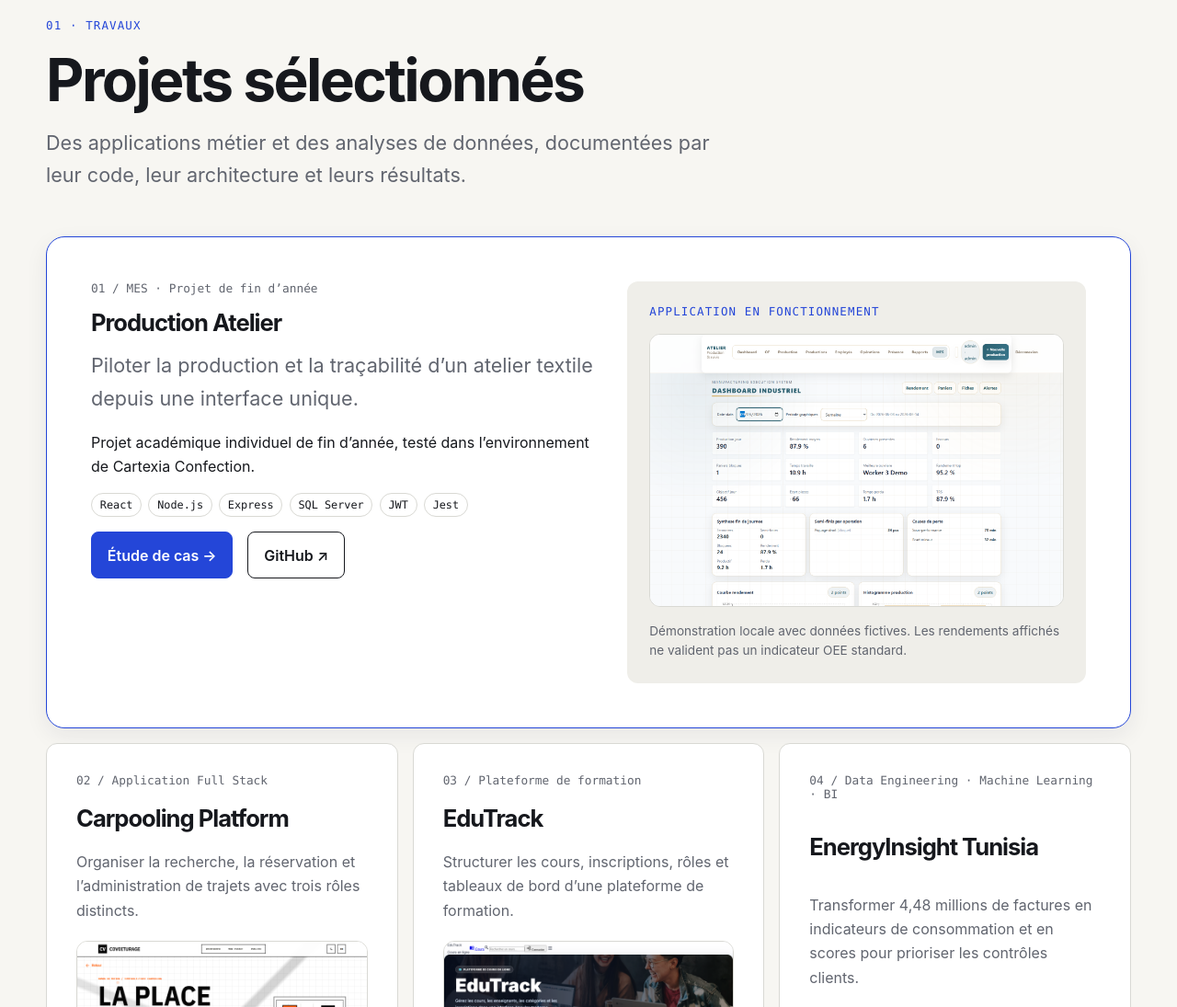
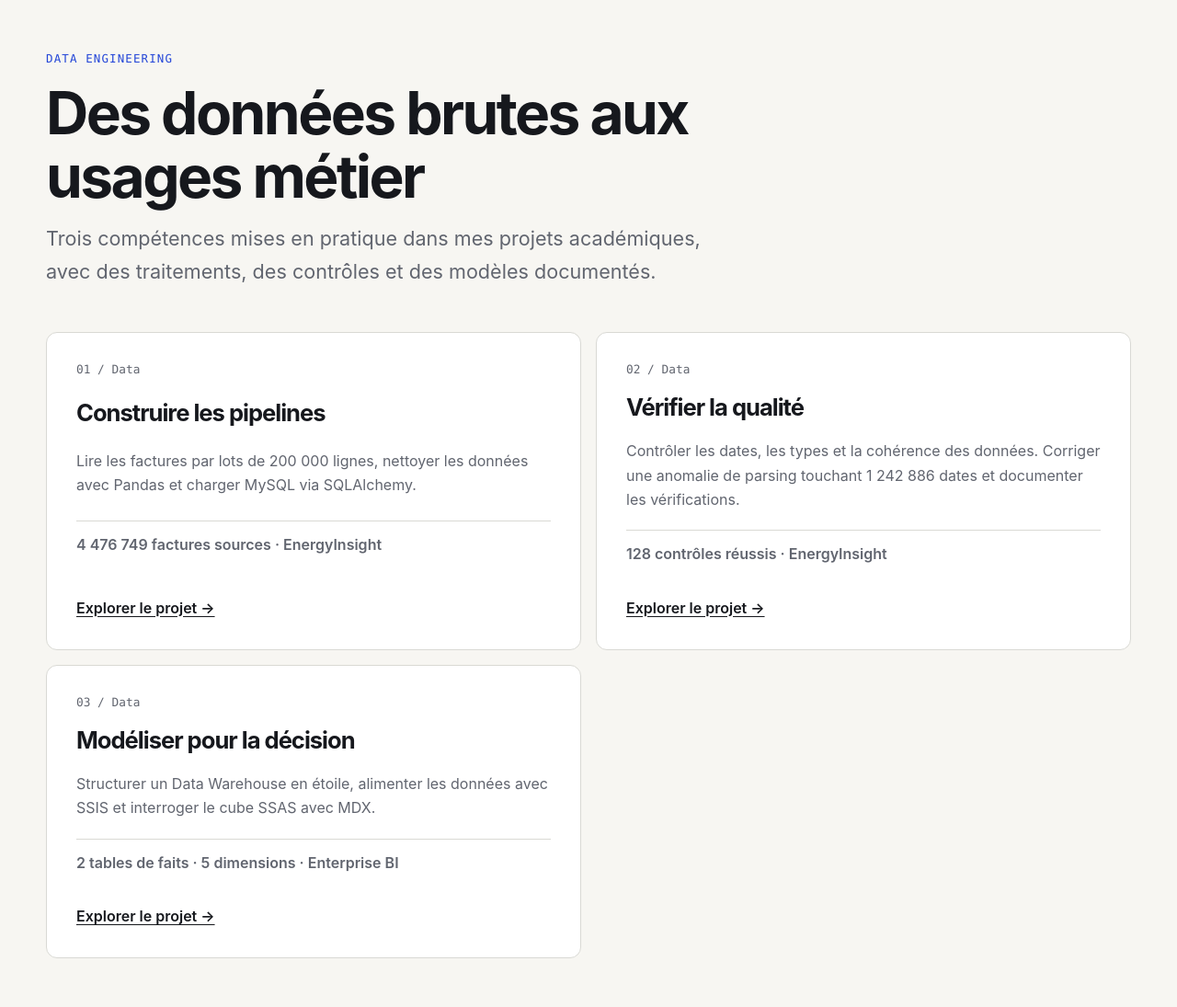
Before and after one commit to KhaledZouari/portfolio-khaled-zouari, an Astro site: page / in a window 1280 px wide. Shown: the part 1120-2215 px from the top of the page at 92% size. Built offline with nearby package versions, Linux system fonts and the light colour scheme; Astro itself is replaced by a stand-in of ours.

Commit message:
Highlight data engineering skills and update portfolio CV

```diff
--- a/src/components/home/HomePage.astro
+++ b/src/components/home/HomePage.astro
@@ -9,7 +9,7 @@ import { profile } from '../../data/profile';
 import { projects, featuredProjects } from '../../data/projects';
 import { experiences } from '../../data/experience';
 import { education } from '../../data/education';
-import { skillGroups } from '../../data/skills';
+import { skillGroups, dataCapabilities } from '../../data/skills';
 import type { Locale } from '../../config/site';
 import { Picture } from 'astro:assets';
 import portrait from '../../assets/khaled-zouari.png';
@@ -19,7 +19,7 @@ const fr = locale === 'fr';
 const prefix = fr ? '' : '/en';
 const t = {
   projects: fr ? 'Projets sélectionnés' : 'Selected projects',
-  projectsLead: fr ? 'Des applications métier et des analyses de données, documentées par leur code, leur architecture et leurs résultats.' : 'Business applications and data analytics documented through code, architecture and results.',
+  projectsLead: fr ? 'Du pipeline de données à l’application métier : des projets documentés par leur code, leur architecture et leurs résultats.' : 'From data pipelines to business applications: projects documented through code, architecture and results.',
   caseStudy: fr ? 'Étude de cas' : 'Case study',
   repository: fr ? 'Code source' : 'Source code',
 };
@@ -30,8 +30,8 @@ const personSchema = {
   address: { '@type': 'PostalAddress', addressLocality: 'Rouen', addressCountry: 'FR' },
   alumniOf: [{ '@type': 'CollegeOrUniversity', name: 'ESIGELEC' }, { '@type': 'CollegeOrUniversity', name: 'Institut International de Technologie' }],
 };
-const production = featuredProjects.find((project) => project.slug === 'production-atelier')!;
-const premiumProjects = featuredProjects.filter((project) => project.slug !== 'production-atelier');
+const spotlight = featuredProjects.find((project) => project.slug === 'energyinsight-tunisia')!;
+const premiumProjects = featuredProjects.filter((project) => project.slug !== 'energyinsight-tunisia').sort((a, b) => Number(b.slug === 'enterprise-bi') - Number(a.slug === 'enterprise-bi'));
 ---
 <Header {locale} />
 <main id="main">
@@ -60,17 +60,26 @@ const premiumProjects = featuredProjects.filter((project) => project.slug !== 'p
     </div>
   </section>
 
+  <section class="section data-expertise" id="data-engineering" aria-labelledby="data-title">
+    <div class="container">
+      <div class="section-head" data-reveal><p class="eyebrow">Data Engineering</p><h2 id="data-title">{fr ? 'Des données brutes aux usages métier' : 'From raw data to business use'}</h2><p class="lead">{fr ? 'Trois compétences mises en pratique dans mes projets académiques, avec des traitements, des contrôles et des modèles documentés.' : 'Three skills applied in my academic projects, supported by documented processing, checks and data models.'}</p></div>
+      <div class="projects-grid">
+        {dataCapabilities.map((item) => <article class="project-card" data-reveal><span class="project-index">{item.step} / Data</span><h3>{item.title[locale]}</h3><p>{item.description[locale]}</p><p class="data-proof">{item.proof[locale]}</p><div class="card-actions"><a href={`${prefix}/projects/${item.slug}/`}>{fr ? 'Explorer le projet' : 'Explore the project'} →</a></div></article>)}
+      </div>
+    </div>
+  </section>
+
   <section class="section" id="projects">
     <div class="container">
       <div class="section-head" data-reveal><p class="eyebrow">01 · {fr ? 'Travaux' : 'Work'}</p><h2>{t.projects}</h2><p class="lead">{t.projectsLead}</p></div>
       <article class="featured-project" data-reveal>
         <div class="featured-project-copy">
-          <span class="project-index">01 / {production.kind[locale]}</span>
-          <h3>{production.name}</h3><p class="lead">{production.summary[locale]}</p><p>{production.context[locale]}</p>
-          <ul class="tags" aria-label="Technologies">{production.stack.slice(0, 6).map((item) => <li class="tag">{item}</li>)}</ul>
-          <div class="card-actions"><a class="button primary" href={`${prefix}/projects/${production.slug}/`}>{t.caseStudy} →</a><a class="button" href={production.repository} target="_blank" rel="noopener noreferrer">GitHub ↗</a></div>
+          <span class="project-index">01 / {spotlight.kind[locale]}</span>
+          <h3>{spotlight.name}</h3><p class="lead">{spotlight.summary[locale]}</p><p>{spotlight.context[locale]}</p>
+          <ul class="tags" aria-label="Technologies">{spotlight.stack.slice(0, 6).map((item) => <li class="tag">{item}</li>)}</ul>
+          <div class="card-actions"><a class="button primary" href={`${prefix}/projects/${spotlight.slug}/`}>{t.caseStudy} →</a><a class="button" href={spotlight.repository} target="_blank" rel="noopener noreferrer">GitHub ↗</a></div>
         </div>
-        <div class="featured-project-visual"><p class="eyebrow">{fr ? 'Application en fonctionnement' : 'Application in action'}</p>{production.gallery?.[0] && <a href={`${prefix}/projects/${production.slug}/#results`}><img class="project-cover" src={production.gallery[0].src} alt={production.gallery[0].alt[locale]} width={production.gallery[0].width} height={production.gallery[0].height} loading="lazy" decoding="async" /></a>}<p class="evidence-note">{production.evidence?.[locale]}</p></div>
+        <div class="featured-project-visual"><p class="eyebrow">{fr ? 'Du traitement à la restitution BI' : 'From processing to BI reporting'}</p>{spotlight.gallery?.[0] && <a href={`${prefix}/projects/${spotlight.slug}/#results`}><img class="project-cover" src={spotlight.gallery[0].src} alt={spotlight.gallery[0].alt[locale]} width={spotlight.gallery[0].width} height={spotlight.gallery[0].height} loading="lazy" decoding="async" /></a>}<p class="evidence-note">{spotlight.evidence?.[locale]}</p></div>
       </article>
       <div class="projects-grid premium-projects">
         {premiumProjects.map((project, index) => (
--- a/src/components/interactive/ArchitectureFlow.astro
+++ b/src/components/interactive/ArchitectureFlow.astro
@@ -9,7 +9,7 @@ const nodes = architectureEvidence.map((item) => ({ ...item, tech: item.layer, p
   <div class="architecture-heading"><p class="eyebrow">{fr ? 'Architecture démontrée' : 'Demonstrated architecture'}</p><h2 id="architecture-title">{fr ? 'Logiciel & données' : 'Software & data'}</h2><p class="flow-scope">{fr ? 'Applications métier' : 'Business applications'}</p></div>
   <div class="architecture-stack">{nodes.map((node, index) => <div class="flow-step" data-step={index}><button type="button" aria-pressed={index === 0 ? 'true' : 'false'} data-flow-node data-projects={node.projects}><span class="flow-layer">0{index + 1} · {node.tech}</span><strong>{node.label}</strong></button>{index < nodes.length - 1 && <span class="flow-connector" aria-hidden="true"><i></i></span>}</div>)}</div>
   <div class="flow-proof" aria-live="polite"><span>{fr ? 'Utilisé dans' : 'Used in'}</span><strong data-flow-proof>{nodes[0].projects}</strong></div>
-  <div class="data-workflow"><p class="eyebrow">Data · Machine Learning</p><p>Python → MySQL → scikit-learn → Power BI</p><a href={fr ? '/projects/energyinsight-tunisia/' : '/en/projects/energyinsight-tunisia/'}>EnergyInsight Tunisia →</a></div>
+  <div class="data-workflow"><p class="eyebrow">Data Engineering · BI</p><p>Python / Pandas → Data Quality → MySQL → Power BI</p><a href={fr ? '/projects/energyinsight-tunisia/' : '/en/projects/energyinsight-tunisia/'}>EnergyInsight Tunisia →</a></div>
 </aside>
 <script>
   document.querySelectorAll('[data-architecture-flow]').forEach((flow) => {
--- a/src/components/interactive/ProofMap.astro
+++ b/src/components/interactive/ProofMap.astro
@@ -9,7 +9,7 @@ const fr = locale === 'fr';
   <div class="proof-controls" aria-label={fr ? 'Technologies et projets associés' : 'Technologies and related projects'}>
     {Object.entries(evidence).map(([technology, projects], index) => <button type="button" aria-pressed={index === 0 ? 'true' : 'false'} data-tech={technology} data-projects={projects.join('|')}><span>{technology}</span><small>{fr ? 'Utilisée dans' : 'Used in'} {projects.length} {fr ? 'projet(s)' : 'project(s)'}</small></button>)}
   </div>
-  <div class="proof-result" aria-live="polite"><p>{fr ? 'Utilisée dans :' : 'Used in:'}</p><ul data-proof-result>{evidence.Java.map((project) => <li>{project}</li>)}</ul></div>
+  <div class="proof-result" aria-live="polite"><p>{fr ? 'Utilisée dans :' : 'Used in:'}</p><ul data-proof-result>{Object.values(evidence)[0].map((project) => <li>{project}</li>)}</ul></div>
 </div>
 <script>
   document.querySelectorAll('[data-proof-map]').forEach((map) => {
--- a/src/data/experience.ts
+++ b/src/data/experience.ts
@@ -1,5 +1,5 @@
 export const experiences = [
-  { period: '07/2025 — 08/2026', company: 'Cartexia Confection', role: { fr: 'Directeur des services généraux', en: 'General Services Manager' }, details: { fr: 'Coordination des services généraux et suivi des activités quotidiennes dans un environnement industriel textile.', en: 'Coordinated general services and monitored daily activities in a textile industrial environment.' } },
+  { period: '06/2025 — 08/2025', company: 'Cartexia Confection', role: { fr: 'Stagiaire développeur Full Stack · MES textile', en: 'Full-Stack Developer Intern · Textile MES' }, details: { fr: 'Conception d’un MES avec React, Express et SQL Server : 15 écrans, 27 endpoints REST et 12 tables SQL pour centraliser production, commandes et présences. Automatisation des indicateurs et exports PDF, Excel et CSV.', en: 'Built a MES with React, Express and SQL Server: 15 screens, 27 REST endpoints and 12 SQL tables centralizing production, order and attendance data. Automated indicators and PDF, Excel and CSV exports.' } },
   { period: '02/2024 — 05/2024', company: 'CliniSYS ERP', role: { fr: 'Stagiaire développeur Full Stack', en: 'Full-Stack Developer Intern' }, details: { fr: 'Développement d’un module métier intégré à une application hospitalière pour préparer des devis associés à des traitements organisés en cures.', en: 'Developed a business module integrated into a hospital application to prepare quotations for treatments organized in cycles.' } },
   { period: '07/2023 — 08/2023', company: 'CliniSYS ERP', role: { fr: 'Stagiaire bases de données', en: 'Database Intern' }, details: { fr: 'Gestion des utilisateurs et privilèges Oracle, sauvegardes, analyse et optimisation de requêtes SQL.', en: 'Oracle user and privilege management, backups, SQL query analysis and optimization.' } },
 ] as const;
--- a/src/data/profile.ts
+++ b/src/data/profile.ts
@@ -1,33 +1,33 @@
 export const profile = {
   name: 'Khaled Zouari',
   role: {
-    fr: 'Élève ingénieur en informatique — Génie logiciel, Data & IA appliquée',
-    en: 'Computer engineering student — Software, Data & Applied Machine Learning',
+    fr: 'Élève ingénieur en informatique — Data Engineering & Génie logiciel',
+    en: 'Computer engineering student — Data Engineering & Software',
   },
-  focus: { fr: 'Logiciel · Data · Machine Learning', en: 'Software · Data · Machine Learning' },
+  focus: { fr: 'Data Engineering · BI · Logiciel', en: 'Data Engineering · BI · Software' },
   intro: {
-    fr: 'Je développe des applications métier et des solutions d’analyse : interfaces, API sécurisées, bases de données, pipelines Python et modèles de Machine Learning évalués.',
-    en: 'I build business applications and analytics solutions: interfaces, secured APIs, databases, Python data pipelines and evaluated machine-learning models.',
+    fr: 'Je transforme des données brutes en données exploitables : pipelines Python/SQL, contrôles de qualité, entrepôts de données et restitution BI. Mon expérience en développement logiciel me permet de relier ces traitements aux applications métier.',
+    en: 'I turn raw data into usable datasets through Python/SQL pipelines, quality checks, data warehouses and BI reporting. My software development experience helps me connect these workflows to business applications.',
   },
   about: {
-    fr: 'Mon parcours associe développement logiciel, bases de données et compréhension des opérations industrielles. Mon stage chez CliniSYS m’a permis de développer un module hospitalier en C#/.NET. Mes projets académiques complètent cette expérience par des plateformes Java/React/Angular, de la Business Intelligence et du Machine Learning supervisé avec Python. Je m’intéresse à la manière dont le logiciel et les données peuvent améliorer les décisions métier, avec des résultats vérifiables.',
-    en: 'My background combines software development, databases and an understanding of industrial operations. During my CliniSYS internship, I developed a hospital software module with C#/.NET. My academic projects extend that experience through Java/React/Angular platforms, Business Intelligence and supervised machine learning with Python. I focus on how software and data can improve business decisions through verifiable results.',
+    fr: 'Mon parcours associe Data Engineering, développement logiciel et compréhension des opérations industrielles. Avec EnergyInsight, j’ai construit une chaîne de traitement Python, du nettoyage des factures au chargement MySQL et à la restitution Power BI. Avec Enterprise BI, j’ai conçu un modèle en étoile, des flux SSIS et un cube SSAS. Mes expériences chez CliniSYS et Cartexia complètent ces projets par la pratique des bases de données et des applications métier.',
+    en: 'My background combines Data Engineering, software development and an understanding of industrial operations. With EnergyInsight, I worked on batch invoice processing, consistency checks and MySQL loading. With Enterprise BI, I designed a star schema, SSIS flows and an SSAS cube. During my CliniSYS internship, I developed a hospital software module with C#/.NET. My academic projects extend that experience through Java/React/Angular platforms, Business Intelligence and supervised machine learning with Python. I focus on how software and data can improve business decisions through verifiable results.',
   },
   contactTitle: {
-    fr: 'Vous cherchez un stagiaire en logiciel, data ou BI ?',
-    en: 'Looking for an intern in software, data or BI?',
+    fr: 'Vous cherchez un stagiaire en Data Engineering, BI ou logiciel ?',
+    en: 'Looking for a Data Engineering, BI or software intern?',
   },
   internshipSummary: {
-    fr: 'Disponible à partir du 1er mars 2027 pour un stage en développement logiciel, analyse de données ou Business Intelligence, avec une pratique du Machine Learning dans mes projets académiques.',
-    en: 'Available from 1 March 2027 for an internship in software development, data analytics or Business Intelligence, with machine-learning experience through academic projects.',
+    fr: 'Disponible à partir du 1er mars 2027 pour un stage en Data Engineering, Business Intelligence ou développement logiciel, avec une pratique du Machine Learning dans mes projets académiques.',
+    en: 'Available from 1 March 2027 for an internship in Data Engineering, Business Intelligence or software development, with machine-learning experience through academic projects.',
   },
   pageTitle: {
-    fr: 'Khaled Zouari — Génie logiciel, Data & IA appliquée',
-    en: 'Khaled Zouari — Software Engineering, Data & Applied ML',
+    fr: 'Khaled Zouari — Data Engineering & Génie logiciel',
+    en: 'Khaled Zouari — Data Engineering & Software Engineering',
   },
   metaDescription: {
-    fr: 'Portfolio de Khaled Zouari, élève ingénieur en informatique : applications métier, analyse de données, Business Intelligence et Machine Learning appliqué. Stage dès mars 2027.',
-    en: 'Khaled Zouari’s computer engineering portfolio: business applications, data analytics, Business Intelligence and applied machine learning. Available for an internship from March 2027.',
+    fr: 'Portfolio de Khaled Zouari : pipelines Python/SQL, qualité des données, Data Warehouse, Business Intelligence et applications métier. Stage dès mars 2027.',
+    en: 'Khaled Zouari’s computer engineering portfolio: Python/SQL pipelines, data quality, data warehouses, Business Intelligence and business applications. Available for an internship from March 2027.',
   },
   location: 'Rouen, France',
   mobility: { fr: 'Mobile dans toute la France', en: 'Open to opportunities across France' },
--- a/src/data/skills.ts
+++ b/src/data/skills.ts
@@ -1,9 +1,17 @@
 export const skillGroups = [
+  { name: { fr: 'Data Engineering', en: 'Data Engineering' }, items: ['Python', 'SQL', 'Pandas', 'SQLAlchemy', 'ETL', 'Data Pipelines', 'Data Quality'] },
+  { name: { fr: 'Data Warehouse & Business Intelligence', en: 'Data Warehouse & Business Intelligence' }, items: ['Star schema', 'SSIS', 'SSAS', 'OLAP', 'MDX', 'Power BI', 'Power Query'] },
   { name: { fr: 'Langages', en: 'Languages' }, items: ['Java', 'C#', 'TypeScript', 'JavaScript', 'Python', 'PHP', 'SQL'] },
   { name: { fr: 'Backend', en: 'Backend' }, items: ['Spring Boot', 'Spring Security', '.NET', 'ASP.NET Core', 'Node.js', 'Express', 'Symfony'] },
   { name: { fr: 'Frontend', en: 'Frontend' }, items: ['React', 'Angular', 'Handlebars', 'Bootstrap', 'jQuery', 'HTML5', 'CSS3'] },
-  { name: { fr: 'Données & BI', en: 'Data & BI' }, items: ['PostgreSQL', 'MySQL', 'SQL Server', 'Oracle', 'SQLite', 'SSIS', 'SSAS', 'MDX', 'Power BI'] },
+  { name: { fr: 'Bases de données', en: 'Databases' }, items: ['PostgreSQL', 'MySQL', 'SQL Server', 'Oracle', 'SQLite'] },
   { name: { fr: 'Analyse & Machine Learning', en: 'Analytics & Machine Learning' }, items: ['Pandas', 'scikit-learn', 'SQLAlchemy'] },
   { name: { fr: 'Qualité & outils', en: 'Quality & tools' }, items: ['Git', 'GitHub', 'Maven', 'npm', 'Gulp', 'JUnit', 'Vitest', 'API REST', 'JWT', 'Design Patterns', 'CI'] },
   { name: { fr: 'Notions', en: 'Familiar with' }, items: ['Docker'] },
 ] as const;
+
+export const dataCapabilities = [
+  { step: '01', title: { fr: 'Construire les pipelines', en: 'Build data pipelines' }, description: { fr: 'Lire les factures par lots de 200 000 lignes, nettoyer les données avec Pandas et charger MySQL via SQLAlchemy.', en: 'Read invoices in 200,000-row batches, clean data with Pandas and load MySQL through SQLAlchemy.' }, proof: { fr: '4 476 749 factures sources · EnergyInsight', en: '4,476,749 source invoices · EnergyInsight' }, slug: 'energyinsight-tunisia' },
+  { step: '02', title: { fr: 'Vérifier la qualité', en: 'Check data quality' }, description: { fr: 'Contrôler les dates, les types et la cohérence des données. Corriger une anomalie de parsing touchant 1 242 886 dates et documenter les vérifications.', en: 'Check dates, types and data consistency. Correct a parsing issue affecting 1,242,886 dates and document verification.' }, proof: { fr: '128 contrôles réussis · EnergyInsight', en: '128 successful checks · EnergyInsight' }, slug: 'energyinsight-tunisia' },
+  { step: '03', title: { fr: 'Modéliser pour la décision', en: 'Model for decision-making' }, description: { fr: 'Structurer un Data Warehouse en étoile, alimenter les données avec SSIS et interroger le cube SSAS avec MDX.', en: 'Design a star-schema data warehouse, load data with SSIS and query the SSAS cube with MDX.' }, proof: { fr: '2 tables de faits · 5 dimensions · Enterprise BI', en: '2 fact tables · 5 dimensions · Enterprise BI' }, slug: 'enterprise-bi' },
+] as const;
--- a/src/lib/interaction-model.ts
+++ b/src/lib/interaction-model.ts
@@ -6,6 +6,12 @@ export const architectureEvidence = [
 ] as const;
 
 export const skillEvidence: Record<string, string[]> = {
+  Python: ['EnergyInsight Tunisia'],
+  Pandas: ['EnergyInsight Tunisia'],
+  SQLAlchemy: ['EnergyInsight Tunisia'],
+  SSIS: ['Enterprise BI Dashboard'],
+  SSAS: ['Enterprise BI Dashboard'],
+  MDX: ['Enterprise BI Dashboard'],
   Java: ['Carpooling Platform', 'EduTrack', 'MiniDrawFX'],
   'Spring Boot': ['Carpooling Platform', 'EduTrack'],
   React: ['Production Atelier', 'Carpooling Platform'],
@@ -15,7 +21,6 @@ export const skillEvidence: Record<string, string[]> = {
   Angular: ['EduTrack'],
   'Design Patterns': ['MiniDrawFX'],
   'C#': ['CliniSYS', 'Enterprise BI Dashboard'],
-  Python: ['EnergyInsight Tunisia'],
   'Power BI': ['EnergyInsight Tunisia'],
   MySQL: ['Carpooling Platform', 'EnergyInsight Tunisia'],
 };
--- a/src/styles/global.css
+++ b/src/styles/global.css
@@ -232,3 +232,5 @@ p { margin: 0; }
 }
 
 .evidence-note { color: var(--muted); font-size: .85rem; line-height: 1.6; } .complementary-heading { margin-top: var(--space-6); }
+
+.data-proof { padding-block: var(--space-3); border-top: 1px solid var(--line); font-weight: 600; }
```
Also changed, not shown: 1 other file.
